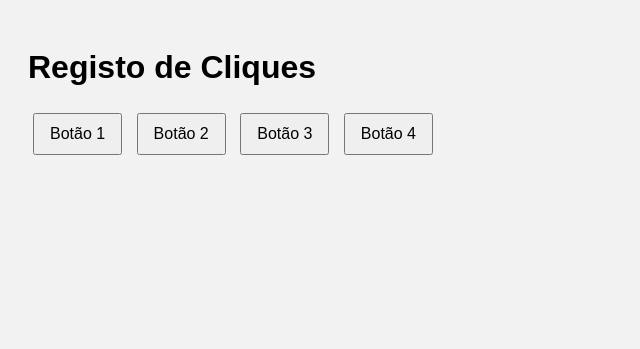
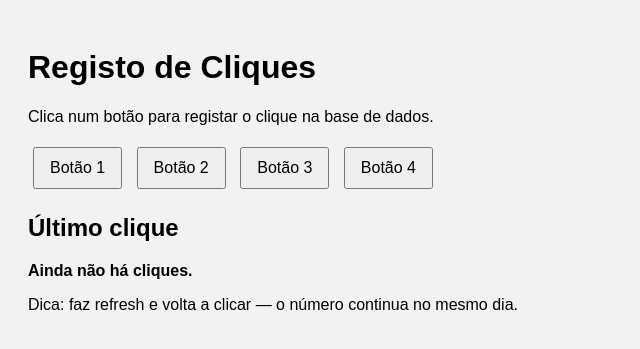
Before and after one commit to Vieira1-1/registo-cliques, a Flask app: page / in a window 1280 px wide. Shown: the top 349 px of the page, without its empty margins (0-640 px from the left). Run offline with Flask 3, Linux system fonts and the light colour scheme.

Commit message:
Refactor index.html for improved structure and styling

```diff
--- a/templates/index.html
+++ b/templates/index.html
@@ -1,19 +1,29 @@
 <!DOCTYPE html>
 <html lang="pt">
 <head>
-  <meta charset="UTF-8">
+  <meta charset="UTF-8" />
+  <meta name="viewport" content="width=device-width, initial-scale=1.0"/>
   <title>Registo de Cliques</title>
   <link rel="stylesheet" href="/static/style.css">
 </head>
 <body>
-  <h1>Registo de Cliques</h1>
+  <main class="card">
+    <h1>Registo de Cliques</h1>
+    <p class="sub">Clica num botão para registar o clique na base de dados.</p>
 
-  <button onclick="send(1)">Botão 1</button>
-  <button onclick="send(2)">Botão 2</button>
-  <button onclick="send(3)">Botão 3</button>
-  <button onclick="send(4)">Botão 4</button>
+    <div class="buttons">
+      <button class="btn" onclick="send(1)">Botão 1</button>
+      <button class="btn" onclick="send(2)">Botão 2</button>
+      <button class="btn" onclick="send(3)">Botão 3</button>
+      <button class="btn" onclick="send(4)">Botão 4</button>
+    </div>
 
-  <p id="out"></p>
+    <section class="result">
+      <h2>Último clique</h2>
+      <div id="out" class="output">Ainda não há cliques.</div>
+      <p class="hint">Dica: faz refresh e volta a clicar — o número continua no mesmo dia.</p>
+    </section>
+  </main>
 
   <script>
     async function send(b) {
@@ -23,8 +33,9 @@
         body: JSON.stringify({button: String(b)})
       });
       const d = await r.json();
-      document.getElementById("out").innerText =
-        `Seq: ${d.seq} | Data: ${d.date} | Hora: ${d.time}`;
+
+      document.getElementById("out").textContent =
+        `Seq: ${d.seq} | Data: ${d.date} | Hora: ${d.time} | Botão: ${d.button}`;
     }
   </script>
 </body>
```
